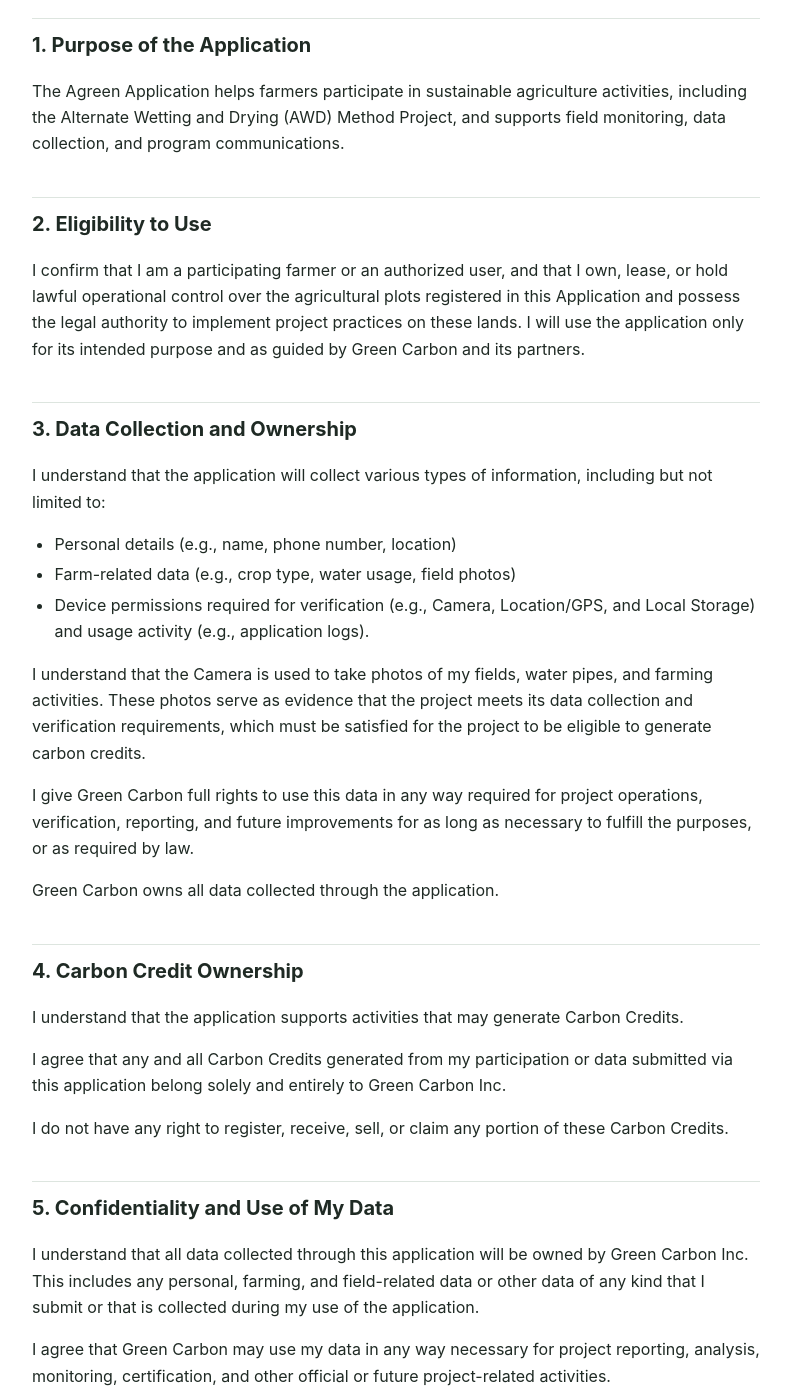
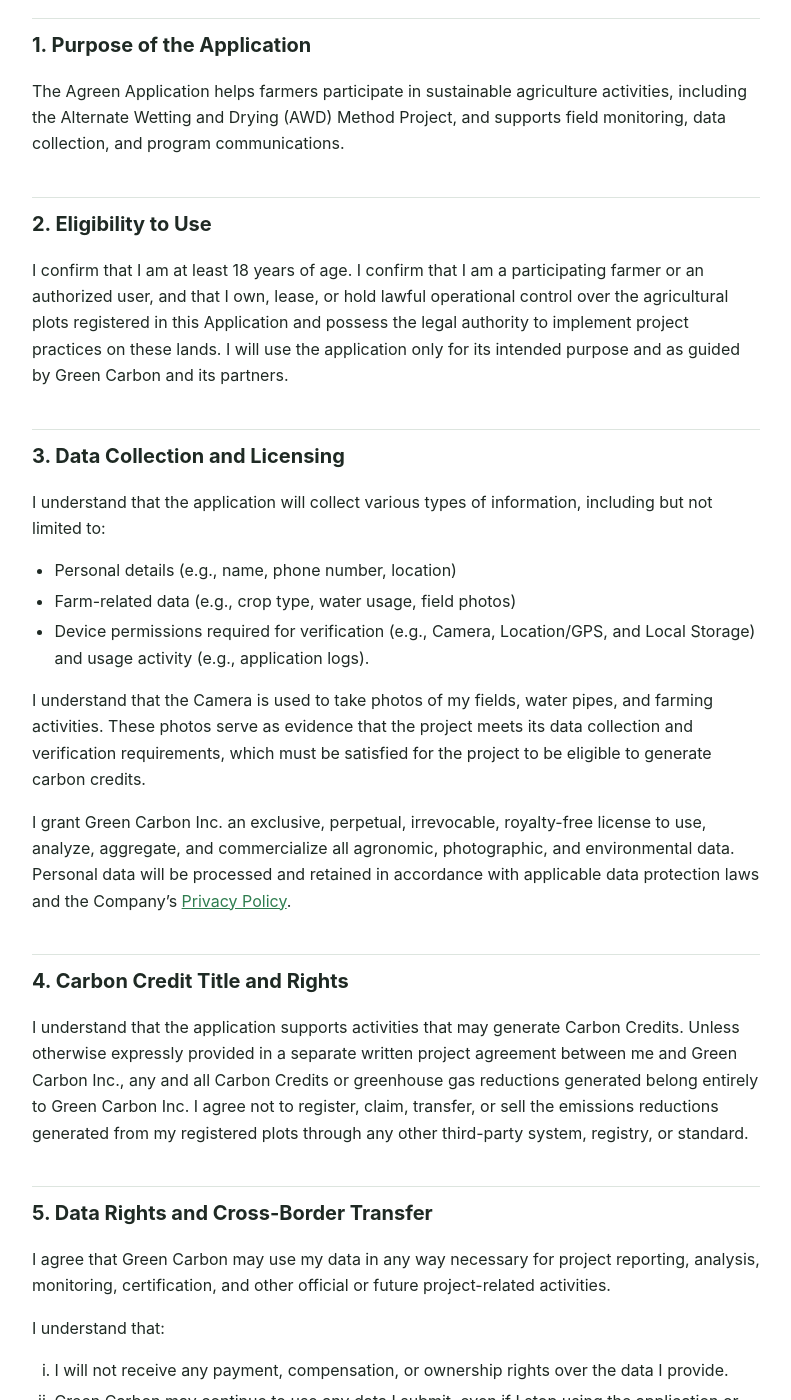
Before and after one commit to ajoanna-lgtm/agreen-legal, a Jekyll site: the page built from terms.md, in a window 1280 px wide and 1400 px high, scrolled down 309 px. Shown: the whole window, without its empty margins (244-1035 px from the left). Built offline with Jekyll 4.4.1, drawn with Linux system fonts in a browser that asks for light colours; some of the changed text lies outside the part shown.

Commit message:
Update Terms (licensing, carbon credit title, deletion/retention) and Privacy Policy retention period
Co-Authored-By: Claude Opus 5.5 <noreply@anthropic.com>
Claude-Session: https://claude.ai/code/session_01EaGVJy7aFs8ns9S5wmGX5i

```diff
--- a/terms.md
+++ b/terms.md
@@ -14,9 +14,9 @@ The Agreen Application helps farmers participate in sustainable agriculture acti
 
 ## 2. Eligibility to Use
 
-I confirm that I am a participating farmer or an authorized user, and that I own, lease, or hold lawful operational control over the agricultural plots registered in this Application and possess the legal authority to implement project practices on these lands. I will use the application only for its intended purpose and as guided by Green Carbon and its partners.
+I confirm that I am at least 18 years of age. I confirm that I am a participating farmer or an authorized user, and that I own, lease, or hold lawful operational control over the agricultural plots registered in this Application and possess the legal authority to implement project practices on these lands. I will use the application only for its intended purpose and as guided by Green Carbon and its partners.
 
-## 3. Data Collection and Ownership
+## 3. Data Collection and Licensing
 
 I understand that the application will collect various types of information, including but not limited to:
 
@@ -26,21 +26,13 @@ I understand that the application will collect various types of information, inc
 
 I understand that the Camera is used to take photos of my fields, water pipes, and farming activities. These photos serve as evidence that the project meets its data collection and verification requirements, which must be satisfied for the project to be eligible to generate carbon credits.
 
-I give Green Carbon full rights to use this data in any way required for project operations, verification, reporting, and future improvements for as long as necessary to fulfill the purposes, or as required by law.
+I grant Green Carbon Inc. an exclusive, perpetual, irrevocable, royalty-free license to use, analyze, aggregate, and commercialize all agronomic, photographic, and environmental data. Personal data will be processed and retained in accordance with applicable data protection laws and the Company's [Privacy Policy](privacy.html).
 
-Green Carbon owns all data collected through the application.
+## 4. Carbon Credit Title and Rights
 
-## 4. Carbon Credit Ownership
+I understand that the application supports activities that may generate Carbon Credits. Unless otherwise expressly provided in a separate written project agreement between me and Green Carbon Inc., any and all Carbon Credits or greenhouse gas reductions generated belong entirely to Green Carbon Inc. I agree not to register, claim, transfer, or sell the emissions reductions generated from my registered plots through any other third-party system, registry, or standard.
 
-I understand that the application supports activities that may generate Carbon Credits.
-
-I agree that any and all Carbon Credits generated from my participation or data submitted via this application belong solely and entirely to Green Carbon Inc.
-
-I do not have any right to register, receive, sell, or claim any portion of these Carbon Credits.
-
-## 5. Confidentiality and Use of My Data
-
-I understand that all data collected through this application will be owned by Green Carbon Inc. This includes any personal, farming, and field-related data or other data of any kind that I submit or that is collected during my use of the application.
+## 5. Data Rights and Cross-Border Transfer
 
 I agree that Green Carbon may use my data in any way necessary for project reporting, analysis, monitoring, certification, and other official or future project-related activities.
 
@@ -72,9 +64,7 @@ If Green Carbon makes any changes (amendments) to the application’s terms, pol
 
 ## 8. Withdrawal and Data Retention
 
-I can stop using the application at any time.
-
-However, all data submitted through the application will remain available to Green Carbon and may be used for reporting, monitoring, certification, or any other official project-related purposes — even after I stop using the application or the project ends.
+I can stop using the application at any time. I hold the right to request the deletion or withdrawal of my personal identifying information (such as my name, contact information, and login credentials) by emailing Green Carbon directly at [agreendev@green-carbon.inc](mailto:agreendev@green-carbon.inc) or by using the 'Contact Green Carbon Office' option located in the Support section of the Application. Upon receiving a verified request, Green Carbon will delete or anonymize my personal identifiers within 30 days. However, all agronomic data, GPS coordinates, field photos, and project records submitted through the application will remain available to Green Carbon and will be permanently retained for a minimum of 15 years to comply with international carbon standard audits, Measurement, Reporting, and Verification (MRV), and regulatory requirements—even after I stop using the application or the project ends.
 
 ## 9. Indemnity Clause
 
```
Also changed, not shown: privacy.md (+2 -2 lines).
